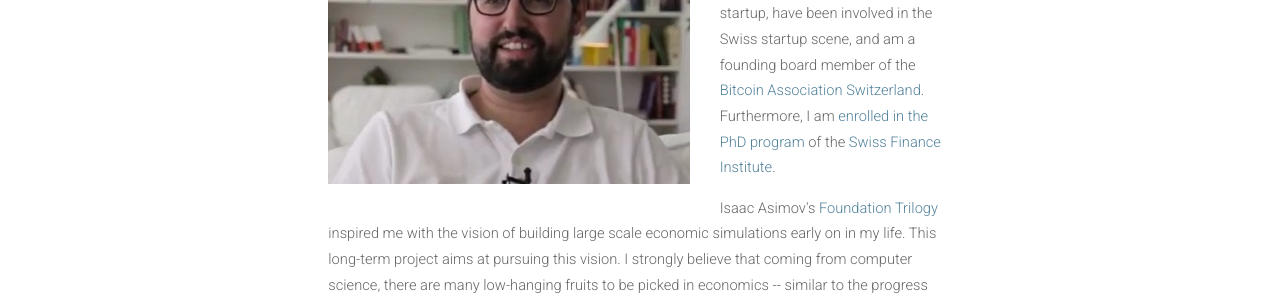
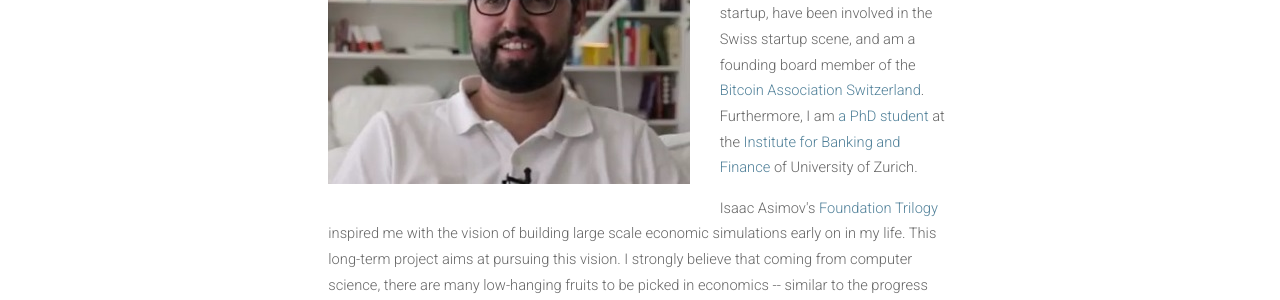
Before and after one commit to meisserecon/www, a Jekyll site: the page built from about.md, in a window 1280 px wide. Shown: the part 852-1152 px from the top of the page. Built offline with Jekyll 4.4.1, drawn with Linux system fonts in a browser that asks for light colours; nearby versions of some CDN libraries.

Commit message:
Update about.md

```diff
--- a/about.md
+++ b/about.md
@@ -5,6 +5,6 @@
 ---
 <p>Meisser Economics AG is a Swiss corporation domiziled in the Canton of Zurich. It was founded in 2016 with the purposes of research, education and consulting at the intersection of economics and computer science. At the moment, Luzius Meisser is its sole employee. You can get in touch by writing to <em>luzius@meissereconomics.com</em>.</p>
 
-<p><img src="/assets/images/luzius.jpg" alt="" class="image left"> I hold a master's degree in Computer Science from ETH Zurich and a master's degree in Economics from University of Zurich. I have previously founded a cloud storage startup, have been involved in the Swiss startup scene, and am a founding board member of the <a href="http://bitcoinassociation.ch/">Bitcoin Association Switzerland</a>. Furthermore, I am <a href="http://www.phd-finance.uzh.ch/en/People/students/meisser.html">enrolled in the PhD program</a> of the <a href="http://sfi.ch">Swiss Finance Institute</a>.</p>
+<p><img src="/assets/images/luzius.jpg" alt="" class="image left"> I hold a master's degree in Computer Science from ETH Zurich and a master's degree in Economics from University of Zurich. I have previously founded a cloud storage startup, have been involved in the Swiss startup scene, and am a founding board member of the <a href="http://bitcoinassociation.ch/">Bitcoin Association Switzerland</a>. Furthermore, I am <a href="http://www.phd-finance.uzh.ch/en/People/students/meisser.html">a PhD student</a> at the <a href="http://www.bf.uzh.ch/">Institute for Banking and Finance</a> of University of Zurich.</p>
 
 <p>Isaac Asimov's <a href="https://en.wikipedia.org/wiki/Foundation_series">Foundation Trilogy</a> inspired me with the vision of building large scale economic simulations early on in my life. This long-term project aims at pursuing this vision. I strongly believe that coming from computer science, there are many low-hanging fruits to be picked in economics -- similar to the progress that has been made by mathematicians and physicists entering the field earlier. In particular, methods and tools from modern software engineering are well-suited to manage the organizational and technical complexity of building large-scale models.</p>
```
